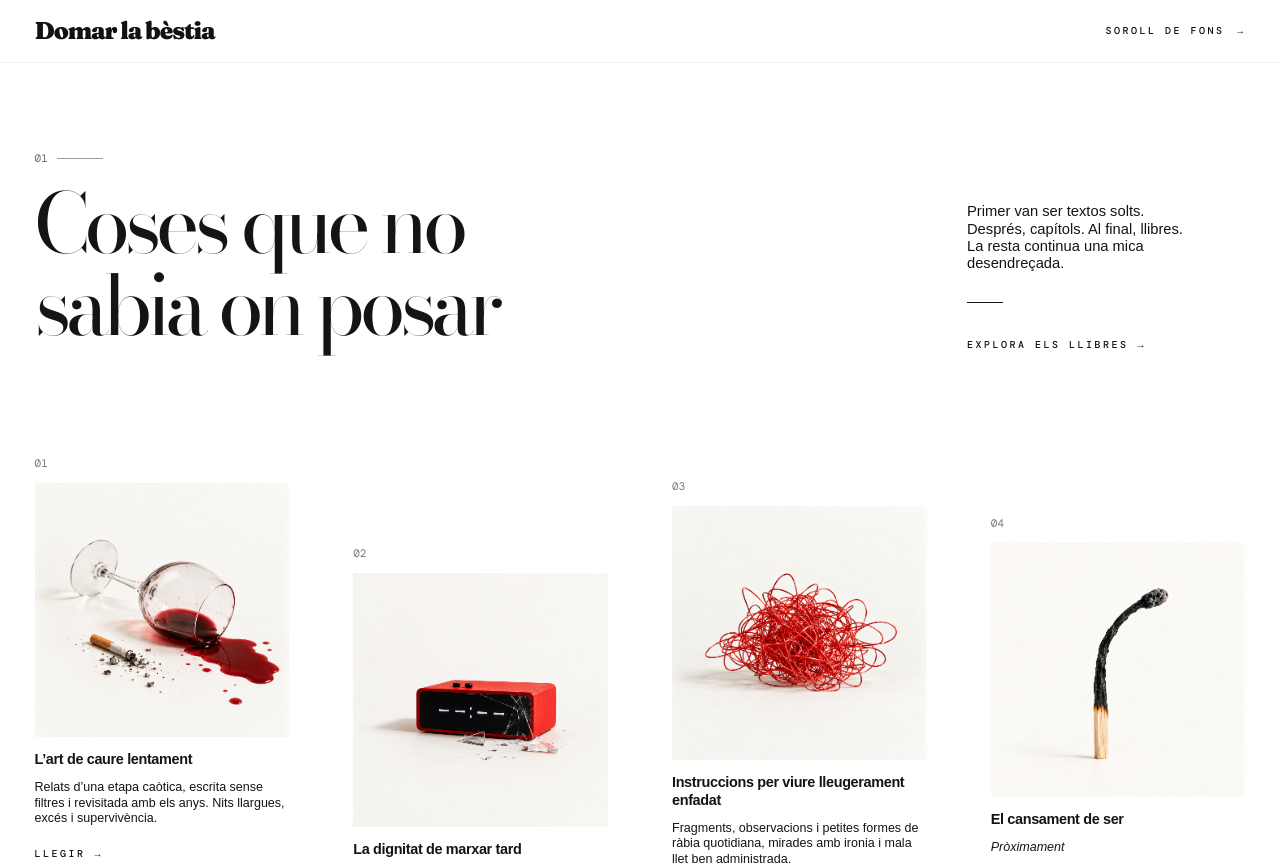
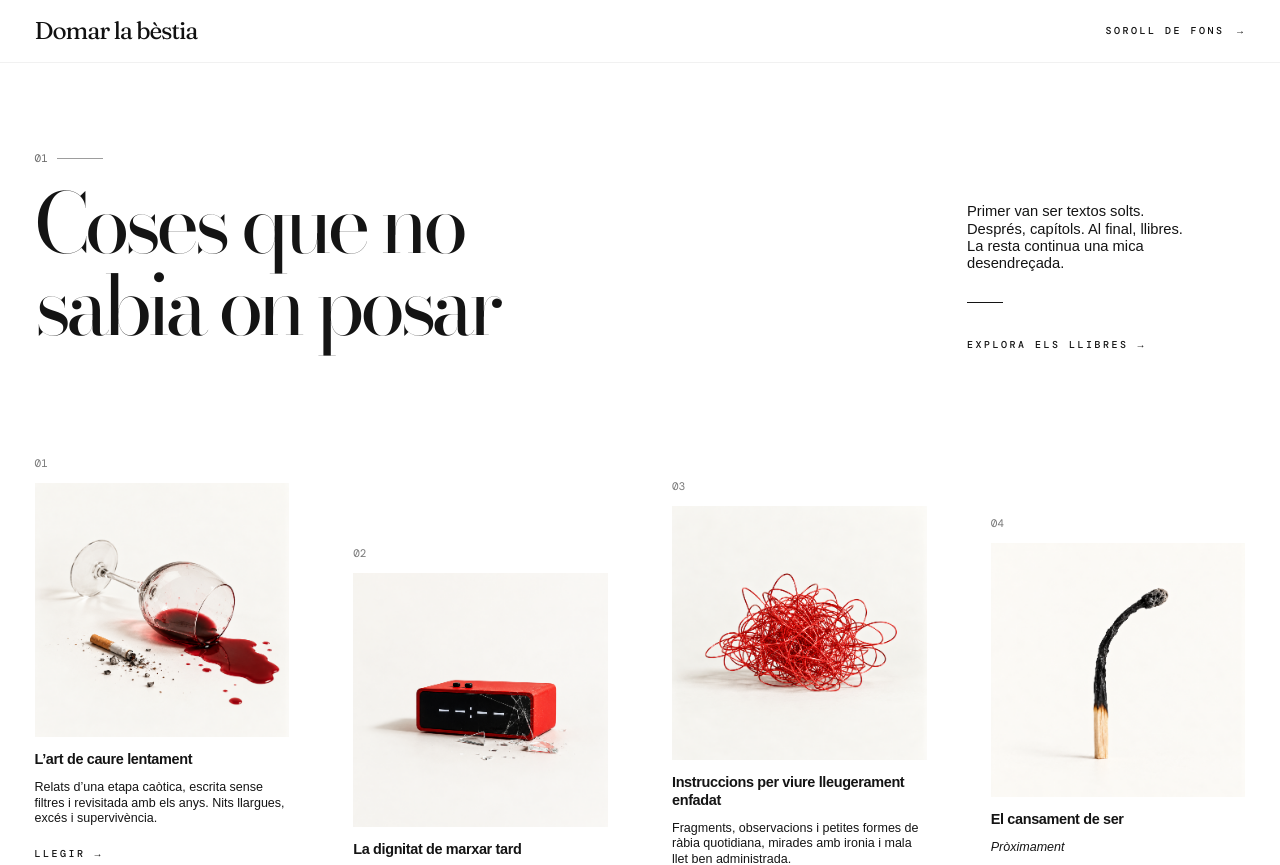
Before and after one commit to xinaski/domar-la-bestia, a Vue app: page / in a window 1280 px wide. Shown: the top 865 px of the page. Built offline with nearby package versions, Linux system fonts and the light colour scheme.

Commit message:
Load regular Fraunces weight for header

```diff
--- a/src/styles/main.css
+++ b/src/styles/main.css
@@ -1,4 +1,4 @@
-@import url('https://fonts.googleapis.com/css2?family=Bodoni+Moda:opsz,wght@6..96,400&family=DM+Mono:wght@400;500&family=Fraunces:opsz,wght@9..144,900&display=swap');
+@import url('https://fonts.googleapis.com/css2?family=Bodoni+Moda:opsz,wght@6..96,400&family=DM+Mono:wght@400;500&family=Fraunces:opsz,wght@9..144,400;500;700;900&display=swap');
 @tailwind base;
 @tailwind components;
 @tailwind utilities;
```
